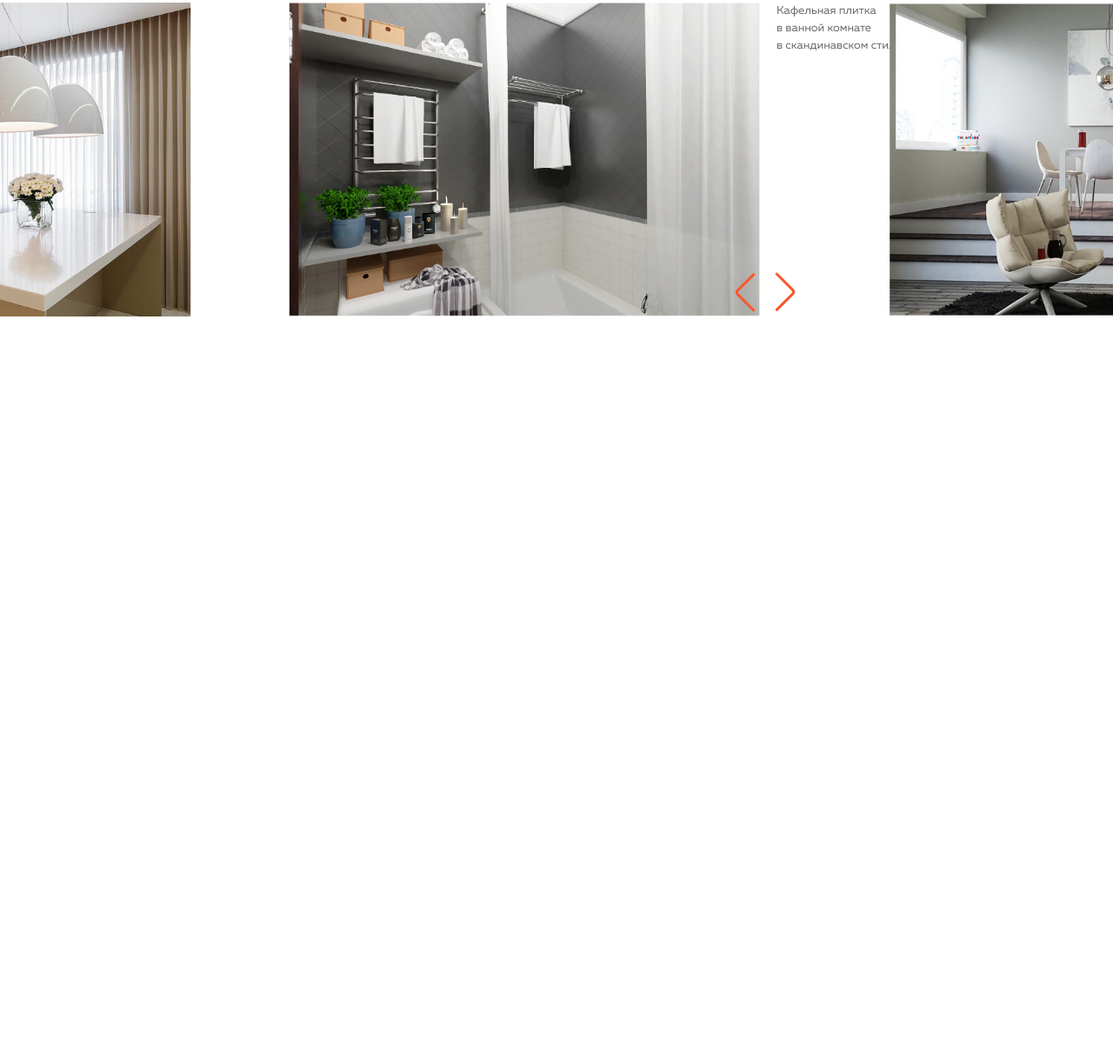
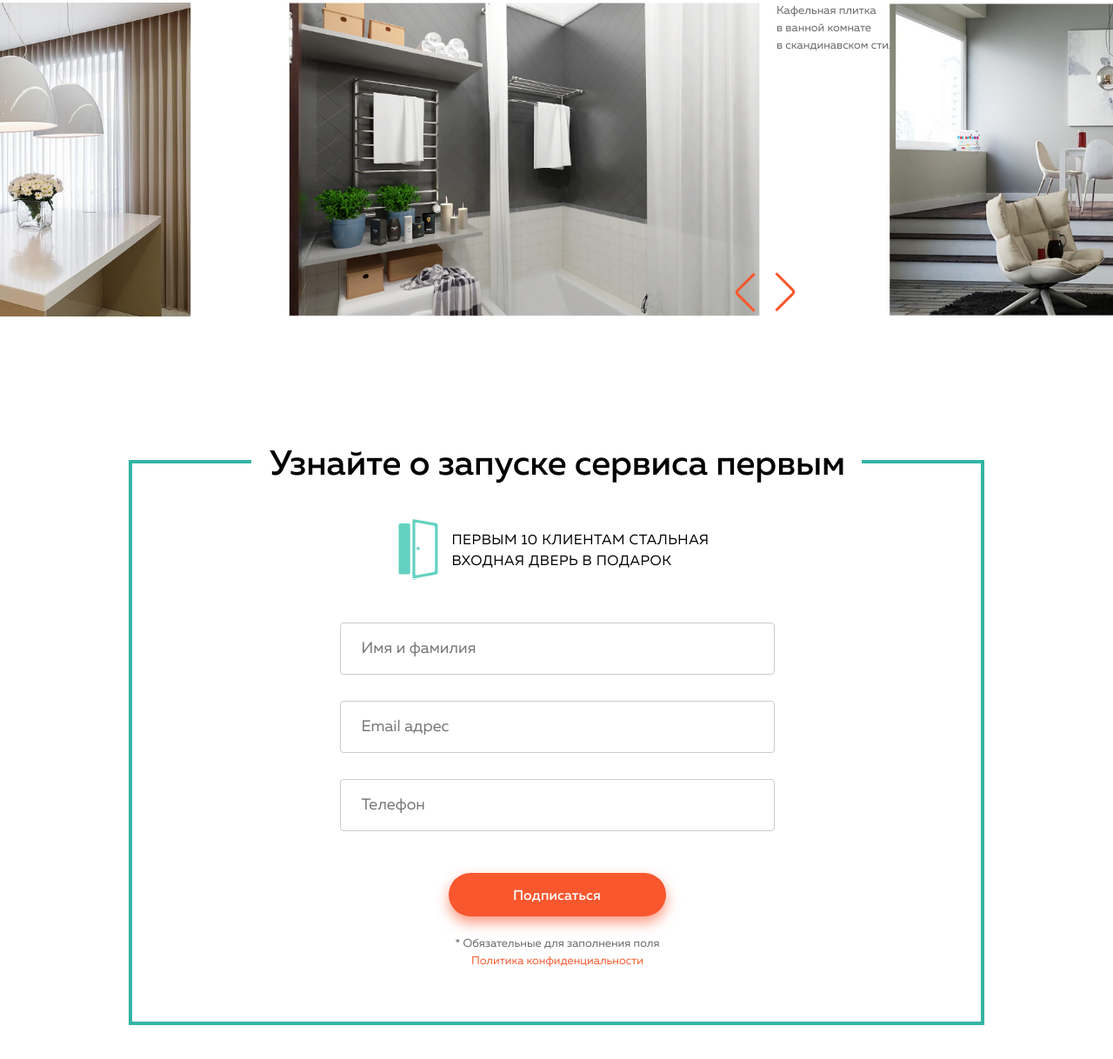
Before and after one commit to homie43/m18-test, a website: page src/index.html in a window 1280 px wide. Shown: the part 1807-3025 px from the top of the page at 87% size. Before the commit the page ends 2176 px from the top, so only its background shows below. Drawn offline with nearby package versions, Linux system fonts and the light colour scheme; files that its build step writes are made by us from their sources; files whose address does not match are found by name.

Commit message:
секция connection закончена

```diff
--- a/src/index.html
+++ b/src/index.html
@@ -142,6 +142,67 @@
                     ></button>
                 </div>
             </section>
+
+            <section class="connection">
+                <div class="container">
+                    <h2 class="title connection__title">
+                        Узнайте о запуске сервиса первым
+                    </h2>
+                    <div class="connection__wrapper">
+                        <h3 class="connection__subtitle">
+                            Первым 10 клиентам стальная <br />
+                            входная дверь в подарок
+                        </h3>
+                        <form action="#" class="connection__form">
+                            <div class="connection__input">
+                                <input
+                                    required
+                                    name="name"
+                                    id="name"
+                                    type="text"
+                                    placeholder="Имя и фамилия"
+                                />
+                                <label for="name">Имя и фамилия *</label>
+                            </div>
+                            <div class="connection__input">
+                                <input
+                                    required
+                                    name="email"
+                                    id="email"
+                                    type="email"
+                                    placeholder="Email адрес"
+                                />
+                                <label for="email">Email адрес *</label>
+                            </div>
+                            <div class="connection__input">
+                                <input
+                                    required
+                                    name="phone"
+                                    id="phone"
+                                    type="phone"
+                                    placeholder="Телефон"
+                                />
+                                <label for="phone">Телефон</label>
+                            </div>
+                            <button class="btn connection__button">
+                                Подписаться
+                            </button>
+                        </form>
+
+                        <p class="connection__policy">
+                            * Обязательные для заполнения поля <br />
+                            <a href="#">Политика конфиденциальности</a>
+                        </p>
+                    </div>
+
+                    <div class="submit">
+                        <p class="submit__descr">
+                            Спасибо! Мы будем держать<br />
+                            вас в курсе обновлений
+                        </p>
+                    </div>
+                </div>
+            </section>
         </main>
         <script src="js/script.js"></script>
     </body>
--- a/src/js/script.js
+++ b/src/js/script.js
@@ -3,9 +3,11 @@
 const wholeSlider = document.querySelector(".slider__wrapper"),
     slides = document.querySelectorAll(".slider__item"),
     prev = document.querySelector(".slider__btn-left"),
-    next = document.querySelector(".slider__btn-rigth");
+    next = document.querySelector(".slider__btn-rigth"),
+    btnSubmit = document.querySelector(".connection__button"),
+    submitWindow = document.querySelector(".submit");
 
-prev.addEventListener("click", function () {
+prev.addEventListener("click", () => {
     for (let i = 0; i < slides.length; i++) {
         if (slides[i].classList.contains("slider__item-active") && i !== 0) {
             slides[i].classList.remove("slider__item-active");
@@ -22,7 +24,7 @@ prev.addEventListener("click", function () {
     }
 });
 
-next.addEventListener("click", function () {
+next.addEventListener("click", () => {
     for (let k = slides.length - 1; k >= 0; k--) {
         if (slides[k].classList.contains("slider__item-active") && k !== 2) {
             slides[k].classList.remove("slider__item-active");
@@ -36,3 +38,8 @@ next.addEventListener("click", function () {
         }
     }
 });
+
+btnSubmit.addEventListener("click", (event) => {
+    event.preventDefault();
+    submitWindow.style.display = "block";
+});
--- a/src/sass/blocks/_btn.scss
+++ b/src/sass/blocks/_btn.scss
@@ -4,21 +4,17 @@
     padding-right: 30px;
     padding-bottom: 14px;
     padding-left: 30px;
-
     font-weight: 500;
     line-height: 1.13;
     letter-spacing: 0.1pt;
-
     color: #fff;
     background: none;
     background-color: $color-orange;
-
     border: none;
     border-radius: 30px;
     box-shadow: 0 7px 15px 0 rgba(249, 87, 46, 0.6);
-
     transition: 300ms;
-
+    cursor: pointer;
     &:hover,
     &:focus {
         background-color: #ff7b59;
--- /dev/null
+++ b/src/sass/blocks/_connection.scss
@@ -0,0 +1,116 @@
+.connection {
+    position: relative;
+    width: 984px;
+    margin: 0 auto 134px;
+    padding-top: 77px;
+    border: 4px solid $color-green;
+
+    &::before {
+        content: "";
+        position: absolute;
+    }
+
+    &__title {
+        position: absolute;
+        top: -100px;
+        left: 50%;
+        transform: translateX(-50%);
+        z-index: 1;
+        width: 702px;
+        padding-left: 21px;
+        background-color: #fff;
+    }
+
+    &__subtitle {
+        position: relative;
+        margin-bottom: 58px;
+        margin-left: 65px;
+        padding-left: 64px;
+        font-size: 16px;
+        font-weight: 400;
+        line-height: 1.5;
+        letter-spacing: 0.4pt;
+        text-transform: uppercase;
+        color: #000;
+        &::before {
+            content: "";
+            position: absolute;
+            top: -13px;
+            left: 2px;
+            width: 46px;
+            height: 70px;
+            background-image: url("../../img/dor.svg");
+        }
+    }
+
+    &__wrapper {
+        width: 503px;
+        margin: 0 auto;
+        padding-left: 2px;
+        margin-bottom: 59px;
+    }
+
+    &__form {
+        display: grid;
+        grid-template-columns: repeat(1, 500px);
+        grid-template-rows: repeat(4, 60px);
+        row-gap: 30px;
+        margin-bottom: 30px;
+    }
+
+    &__input {
+        position: relative;
+
+        input {
+            border: solid 1px #cccccc;
+            width: 100%;
+            height: 100%;
+            padding: 0 24px;
+            font-size: 18px;
+            border-radius: 4px;
+
+            &:focus {
+                outline: none;
+            }
+
+            &:hover,
+            &:focus {
+                border-color: $color-orange;
+            }
+        }
+
+        label {
+            position: absolute;
+            top: -5px;
+            left: 20px;
+            visibility: hidden;
+            padding: 0 5px;
+            font-size: 13px;
+            color: $color-orange;
+            background-color: #fff;
+        }
+
+        &:focus-within {
+            label {
+                visibility: visible;
+            }
+        }
+    }
+
+    &__button {
+        height: 50px;
+        width: 250px;
+        margin: 0 auto;
+        margin-top: 18px;
+    }
+
+    &__policy {
+        font-size: 13px;
+        line-height: 20px;
+        text-align: center;
+        color: $color-gray;
+        a {
+            color: $color-orange;
+        }
+    }
+}
--- a/src/sass/blocks/_slider.scss
+++ b/src/sass/blocks/_slider.scss
@@ -2,6 +2,7 @@
     padding-top: 184px;
     position: relative;
     overflow: hidden;
+    margin-bottom: 160px;
     &__subtitle {
         margin-bottom: 53px;
     }
--- /dev/null
+++ b/src/sass/blocks/_submit.scss
@@ -0,0 +1,28 @@
+.submit {
+    display: none;
+    position: absolute;
+    top: -35px;
+    left: 0;
+    width: 100%;
+    height: 110%;
+    padding-top: 384px;
+    background-color: #fff;
+    &__descr {
+        margin: 0;
+        position: relative;
+        text-align: center;
+        text-transform: uppercase;
+
+        &::before {
+            content: "";
+            position: absolute;
+            bottom: 75px;
+            left: 50%;
+            transform: translateX(-50%);
+            width: 214px;
+            height: 149px;
+            background-image: url("../../img/chek.svg");
+            background-repeat: no-repeat;
+        }
+    }
+}
--- a/src/sass/style.scss
+++ b/src/sass/style.scss
@@ -58,3 +58,5 @@ img {
 @import "blocks/title";
 @import "blocks/repair";
 @import "blocks/slider";
+@import "blocks/connection";
+@import "blocks/submit";
```
Also changed, not shown: dist/css/style.min.css, dist/img/Shape (1).svg (added), dist/img/chek.svg (added), dist/img/dor.svg (added), dist/index.html, dist/js/script.js, src/img/chek.svg (added), src/img/dor.svg (added).
